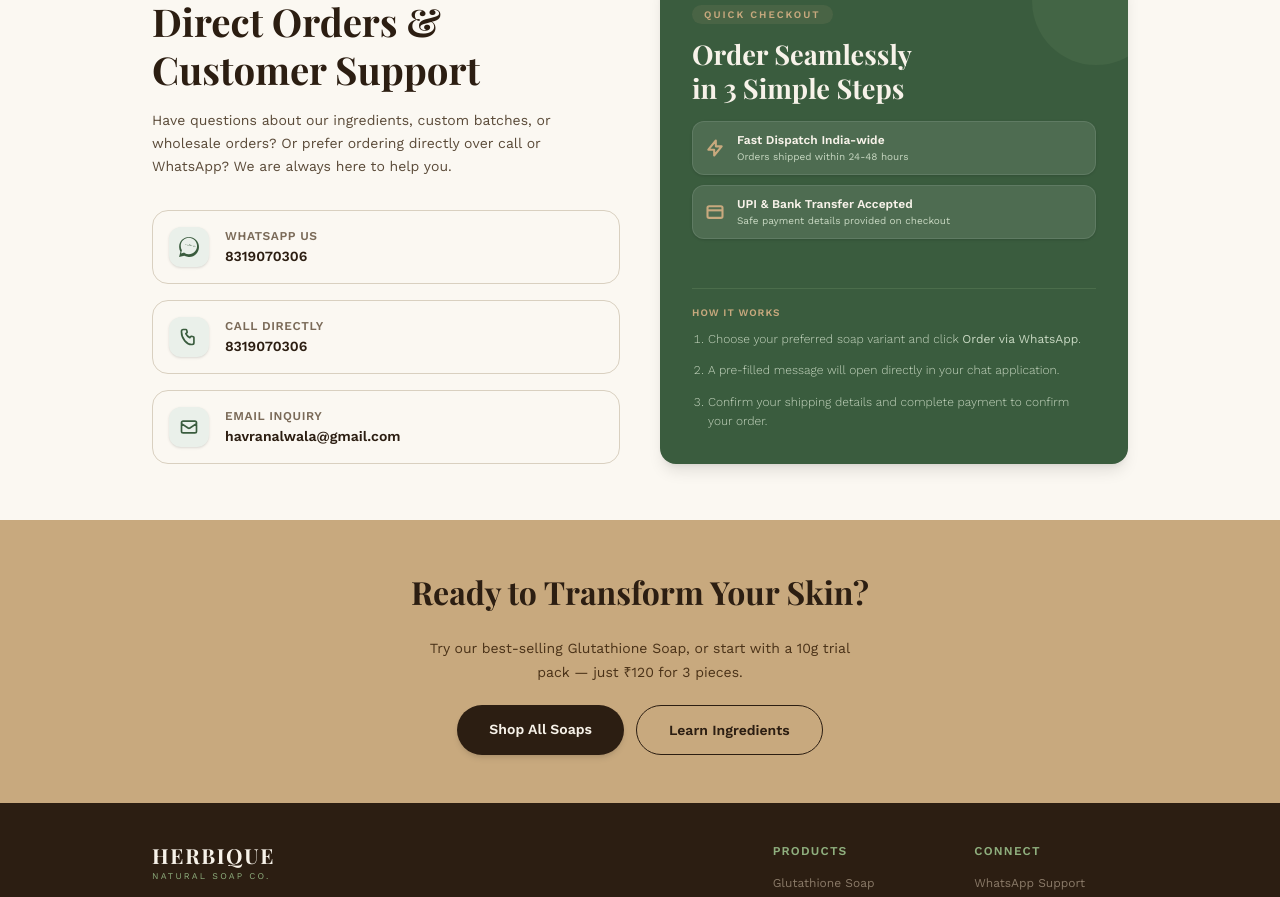
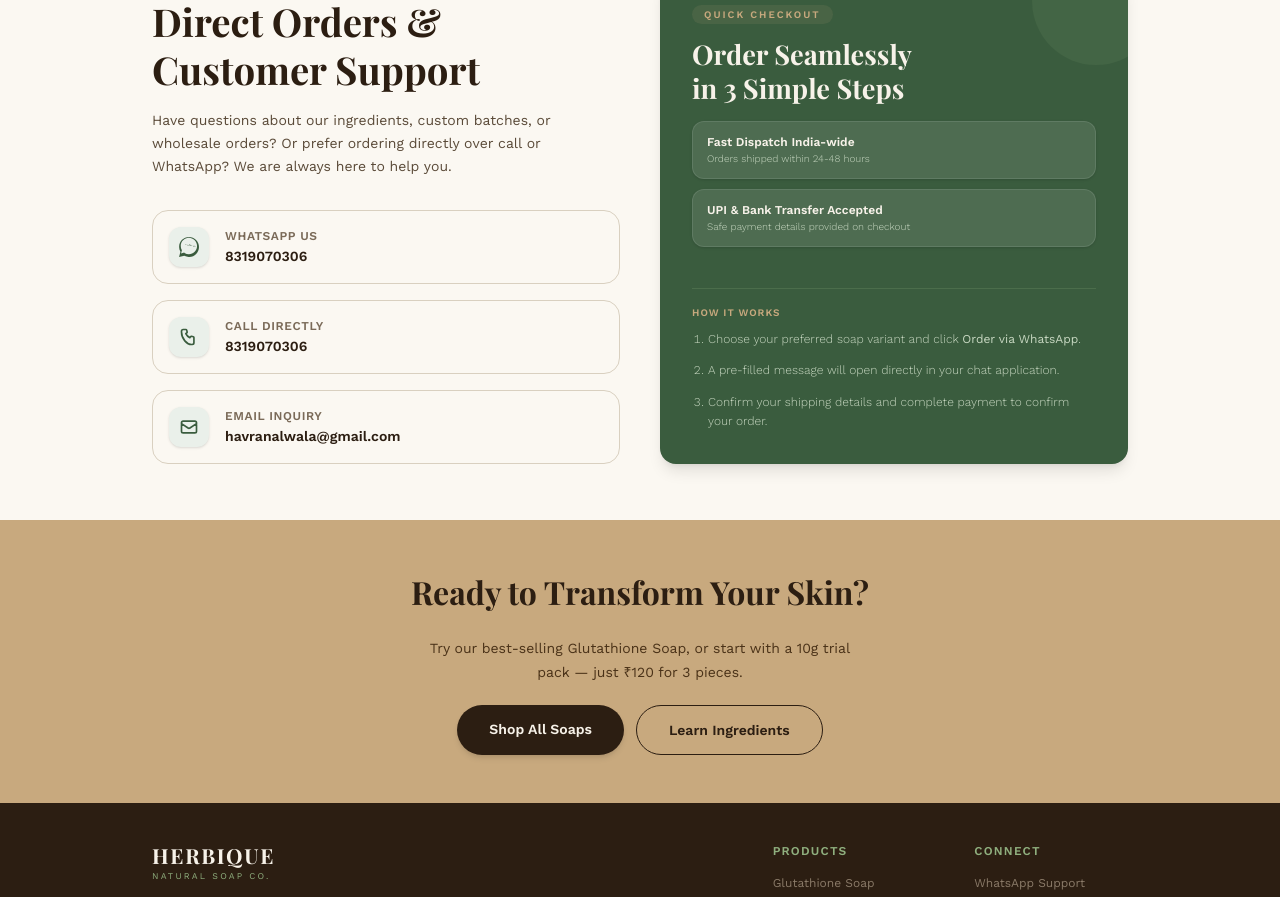
Before and after one commit to Madhav-Nagar/herbique-product-website, a React (Vite) app: page / in a window 1280 px wide. Shown: the part 5320-6217 px from the top of the page. Built offline with nearby package versions, Linux system fonts and the light colour scheme; the HTML template or start-up script is replaced by a standard one; a web font is replaced by a local one.

Commit message:
Design: Remove SVG icons from checkout highlight cards

```diff
--- a/src/App.tsx
+++ b/src/App.tsx
@@ -1492,26 +1492,15 @@
                   Order Seamlessly<br />in 3 Simple Steps
                 </h3>
 
-                {/* Prominent High-Visibility Value Highlights with SVGs instead of emojis */}
+                {/* Prominent High-Visibility Value Highlights */}
                 <div className="mt-4 flex flex-col gap-2.5">
-                  <div className="flex items-center gap-3 bg-white/10 p-3 rounded-xl border border-white/10 shadow-sm transition-all hover:bg-white/15 hover:translate-x-1 duration-300">
-                    <svg className="w-5 h-5 text-[#C8A97E] flex-shrink-0" fill="none" stroke="currentColor" strokeWidth="2.5" viewBox="0 0 24 24">
-                      <path strokeLinecap="round" strokeLinejoin="round" d="M13 10V3L4 14h7v7l9-11h-7z" />
-                    </svg>
-                    <div>
-                      <p className="font-semibold text-xs leading-none">Fast Dispatch India-wide</p>
-                      <p className="text-[10px] text-[#C8D8C2] mt-1.5 leading-none">Orders shipped within 24-48 hours</p>
-                    </div>
-                  </div>
-                  <div className="flex items-center gap-3 bg-white/10 p-3 rounded-xl border border-white/10 shadow-sm transition-all hover:bg-white/15 hover:translate-x-1 duration-300">
-                    <svg className="w-5 h-5 text-[#C8A97E] flex-shrink-0" fill="none" stroke="currentColor" strokeWidth="2.5" viewBox="0 0 24 24">
-                      <rect x="3" y="5" width="18" height="14" rx="2" />
-                      <line x1="3" y1="10" x2="21" y2="10" />
-                    </svg>
-                    <div>
-                      <p className="font-semibold text-xs leading-none">UPI & Bank Transfer Accepted</p>
-                      <p className="text-[10px] text-[#C8D8C2] mt-1.5 leading-none">Safe payment details provided on checkout</p>
-                    </div>
+                  <div className="bg-white/10 p-3.5 rounded-xl border border-white/10 shadow-sm transition-all hover:bg-white/15 hover:translate-x-1 duration-300">
+                    <p className="font-semibold text-xs leading-none text-[#F7F2E9]">Fast Dispatch India-wide</p>
+                    <p className="text-[10px] text-[#C8D8C2] mt-1.5 leading-none font-light">Orders shipped within 24-48 hours</p>
+                  </div>
+                  <div className="bg-white/10 p-3.5 rounded-xl border border-white/10 shadow-sm transition-all hover:bg-white/15 hover:translate-x-1 duration-300">
+                    <p className="font-semibold text-xs leading-none text-[#F7F2E9]">UPI & Bank Transfer Accepted</p>
+                    <p className="text-[10px] text-[#C8D8C2] mt-1.5 leading-none font-light">Safe payment details provided on checkout</p>
                   </div>
                 </div>
               </div>
```
